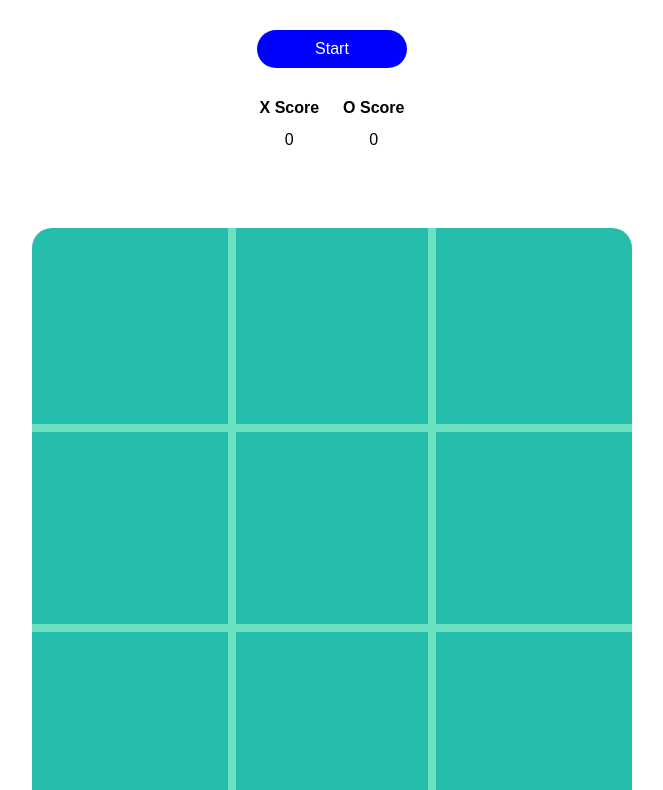
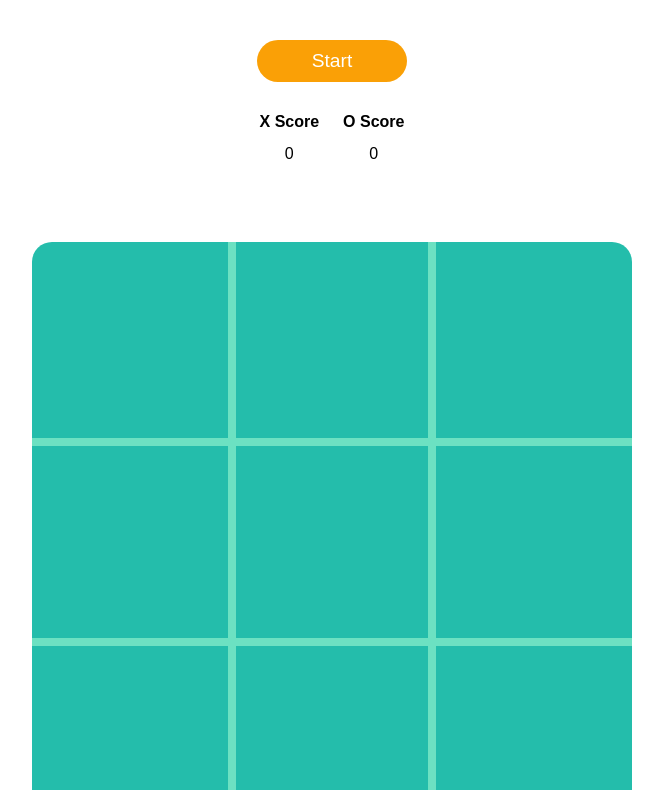
Before and after one commit to aureliasegarra/tictactoeReact, a React app: page / in a window 1280 px wide. Shown: the part 178-968 px from the top of the page, without its empty margins (308-971 px from the left). Built offline with nearby package versions, Linux system fonts and the light colour scheme.

Commit message:
:lipstick: updating css on button

```diff
--- a/src/components/Button/styles.scss
+++ b/src/components/Button/styles.scss
@@ -4,8 +4,8 @@
   padding: 10px;
   border-radius: 30px;
   border: none;
-  background-color: blue;
+  background-color: rgb(250, 160, 6);
   color: white;
-  font-size: 1em;
+  font-size: 1.2em;
   cursor: pointer;
 }
```
